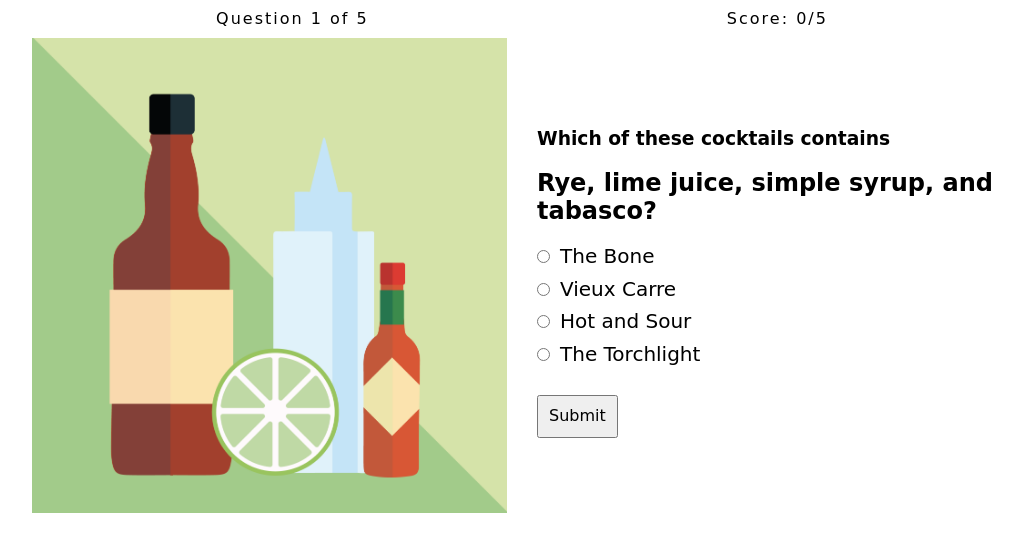
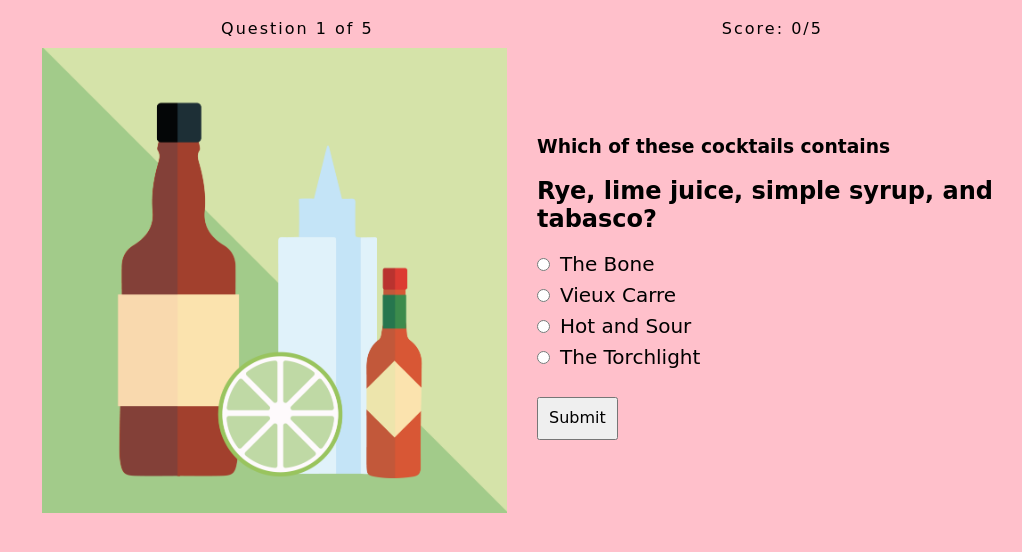
Before and after one commit to jacobscottdale/quiz-app, a plain HTML site: page index.html in a window 1280 px wide. Both pictures are taken after a click on the button "Start". Shown: the whole page, without its empty margins (118-1140 px from the left). Drawn offline with nearby package versions, Linux system fonts and the light colour scheme; a web font is replaced by a local one.

Commit message:
Added a pink background and changed title screen font colors

```diff
--- a/main.css
+++ b/main.css
@@ -10,6 +10,11 @@ html {
 
 body {
     overflow: hidden;
+    background-color: pink;
+}
+
+main {
+    height: 100vh;
 }
 
 h1 {
@@ -20,7 +25,7 @@ h1 {
 }
 
 .quiz-start-end h2 {
-    color: pink;
+    color: red;
 }
 
 p {
@@ -33,7 +38,7 @@ p {
 
 .banner ul {
     display: flex;
-    justify-content: space-between;
+    justify-content: space-around;
     padding: 0;
 }
 
@@ -111,6 +116,10 @@ button {
         max-width: 400px;
         width:100%;
     }
+
+    .answers-container {
+        max-width: 400px;
+    }
 }
 
 @media all and (min-width: 750px) {
@@ -118,22 +127,22 @@ button {
         overflow: visible;
     }
 
-    .banner ul {
-        justify-content: space-around;
-    }
-
     .quiz-question-answer {
         display: flex;
         flex-direction: column;
         align-items: center;
     }
+
+}
+
+@media all and (min-width: 1000px) {
     main {
         margin-left: 150px;
         margin-right: 150px;
+        padding: 10px;
+        height: auto;
+        min-height: 80vh;
     }
-}
-
-@media all and (min-width: 1000px) {
     .quiz-question-answer {
         flex-direction: row;
         justify-content: space-between;
@@ -141,11 +150,6 @@ button {
 
     .quiz-question-answer-item {
         flex: 1;
-    }
-
-    main {
-        margin-left: 150px;
-        margin-right: 150px;
     }
 
     .answers-container {
```
